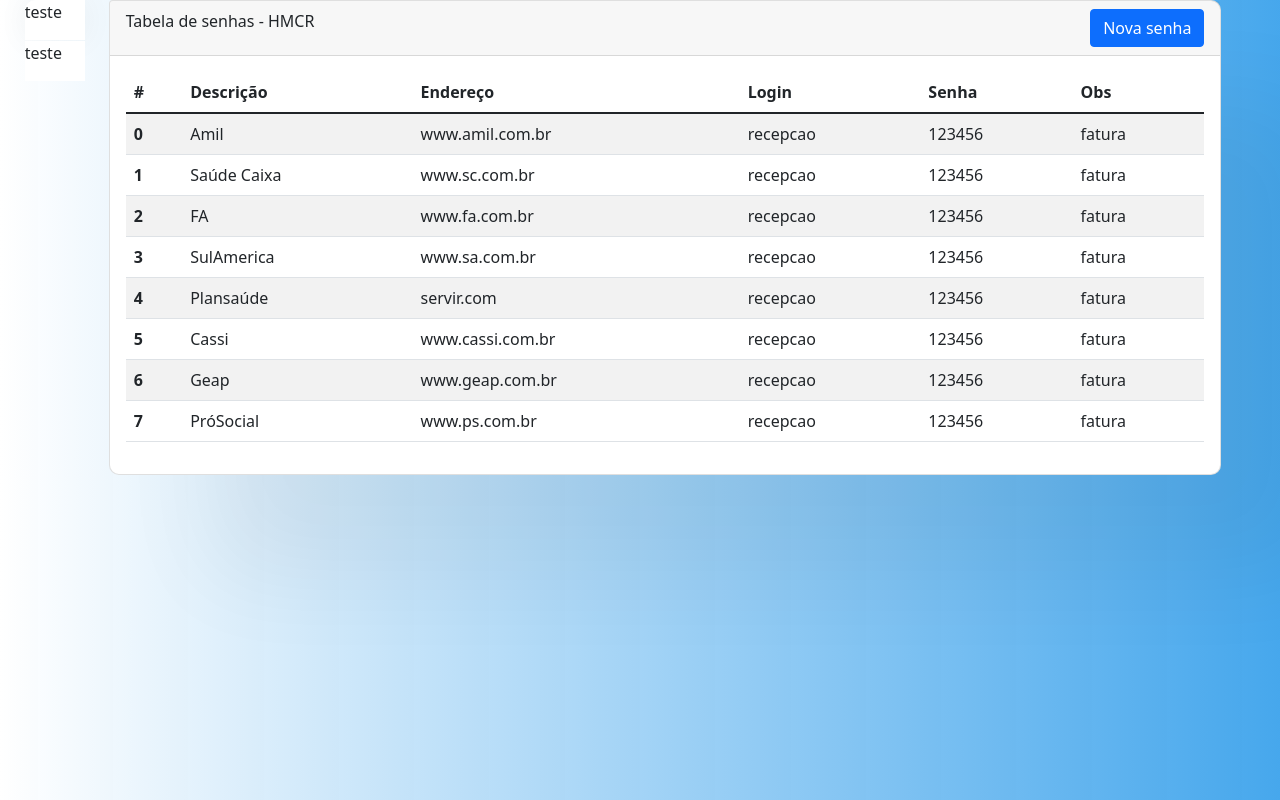
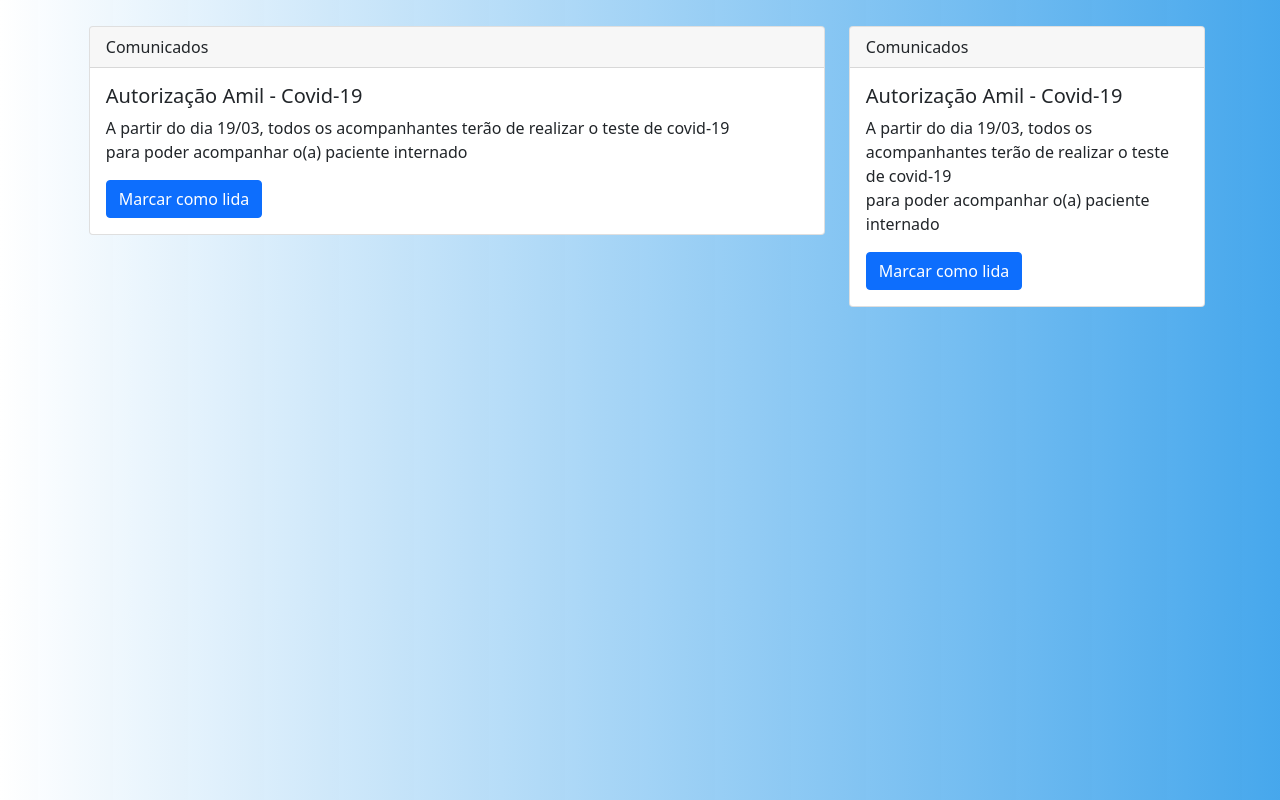
Before and after one commit to wesmnovaes/intranet-basica, an Angular app: page / in a window 1280 px wide. Built offline with nearby package versions, Linux system fonts and the light colour scheme.

Commit message:
Criando componente Home (pagina inicial) e ajustes no css

```diff
--- a/src/app/app-routing.module.ts
+++ b/src/app/app-routing.module.ts
@@ -2,9 +2,11 @@
 import { Routes, RouterModule } from '@angular/router';
 
 import { SenhaComponent } from './senha/senha.component';
+import { HomeComponent } from './home/home.component';
 
 const routes: Routes = [
-  {path: '', component: SenhaComponent}
+  {path: '', component: HomeComponent},
+  {path: 'senhas', component: SenhaComponent}
 ];
 
 @NgModule({
--- a/src/app/app.component.css
+++ b/src/app/app.component.css
@@ -1,4 +1,4 @@
-.container-fluid{
+.container{
 	margin-top: 2%;
     margin-left: 6%;
 }
--- a/src/app/app.component.html
+++ b/src/app/app.component.html
@@ -1,3 +1,3 @@
-<div class="container-fuid">
+<div class="container">
     <router-outlet></router-outlet>
 </div>
--- a/src/app/app.module.ts
+++ b/src/app/app.module.ts
@@ -5,12 +5,14 @@
 import { AppComponent } from './app.component';
 import { SenhaComponent } from './senha/senha.component';
 import { CrudSenhasComponent } from './senha/crud-senhas/crud-senhas.component';
+import { HomeComponent } from './home/home.component';
 
 @NgModule({
   declarations: [
     AppComponent,
     SenhaComponent,
-    CrudSenhasComponent
+    CrudSenhasComponent,
+    HomeComponent
   ],
   imports: [
     BrowserModule,
--- /dev/null
+++ b/src/app/home/home.component.html
@@ -0,0 +1,26 @@
+<div class="row">
+    <div class="col-8">
+        <div class="card">
+            <div class="card-header">
+            Comunicados
+            </div>
+            <div class="card-body">
+            <h5 class="card-title">Autorização Amil - Covid-19</h5>
+            <p class="card-text">A partir do dia 19/03, todos os acompanhantes terão de realizar o teste de covid-19 <br> para poder acompanhar o(a) paciente internado</p>
+            <a href="#" class="btn btn-primary">Marcar como lida</a>
+            </div>
+        </div>
+    </div>
+    <div class="col-4">
+        <div class="card">
+            <div class="card-header">
+                    Comunicados
+            </div>
+            <div class="card-body">
+                <h5 class="card-title">Autorização Amil - Covid-19</h5>
+                <p class="card-text">A partir do dia 19/03, todos os acompanhantes terão de realizar o teste de covid-19 <br> para poder acompanhar o(a) paciente internado</p>
+                <a href="#" class="btn btn-primary">Marcar como lida</a>
+            </div>
+        </div>
+    </div>
+</div>
--- /dev/null
+++ b/src/app/home/home.component.ts
@@ -0,0 +1,15 @@
+import { Component, OnInit } from '@angular/core';
+
+@Component({
+  selector: 'app-home',
+  templateUrl: './home.component.html',
+  styleUrls: ['./home.component.css']
+})
+export class HomeComponent implements OnInit {
+
+  constructor() { }
+
+  ngOnInit(): void {
+  }
+
+}
--- a/src/app/senha/senha.component.css
+++ b/src/app/senha/senha.component.css
@@ -1,33 +1,39 @@
 .form-1{
-    width: 95%;
+    width: 98%;
     box-shadow:100px 100px 100px rgba(0, 0, 0, 0.05000000074505806);
 	background-color:#ffffff;
-	/*border-top-left-radius:10px;*/
 	border-top-right-radius:10px;
 	border-bottom-left-radius:10px;
 	border-bottom-right-radius:10px;
 }
 .tabs_home{
-	/*position: float;*/
-	width: 60px;
-	height: 40px;
+	width: 100px;
+	height: 60px;
 	background-color: #ffffff;
 	margin-left: 1.5%;
 	border-top-left-radius: 10px;
-	/*border-bottom-left-radius: 10px;*/
 	border-color: f2f5f6;
-	box-shadow: 0 0 2em rgba(0, 0, 0, 0.05);
+	box-shadow: 9 10 8 rgba(0, 0, 0, 0.05);
 }
 .tabs_outras{
-	/*position: float;*/
-	width: 60px;
-	height: 40px;
+	width: 100px;
+	height: 60px;
 	background-color: #ffffff;
 	margin-top: 1%;
 	margin-left: 1.5%;
 	border-color: f2f5f6;
+}
+.grid_00{
+	margin-left: -10px;
+}
+.grid_01{
+	margin-right: -12px;
+}
 
+
+.teste{
+	background-color: brown;
 }
-.inline-flex{
-
+.teste1{
+	background-color: blueviolet;
 }
--- a/src/app/senha/senha.component.html
+++ b/src/app/senha/senha.component.html
@@ -1,12 +1,12 @@
-<div class="row inline-flex">
-    <div class="col-1">
-        <div class="d-flex justify-content-end flex-wrap">
-            <div class="tabs_home ">teste</div>
-            <div class="tabs_outras">teste</div>
+<div class="row">
+    <div class="col-md-1">
+        <div class="d-flex flex-wrap justify-content-center grid_01">
+            <div class="tabs_home">teste</div>
         </div>
     </div>
-    <div class="col-11">
-        <div class="card bx-sw form-1" >
+    <div class="col-md-11">
+        <div class="d-flex justify-content-start grid_00">
+        <div class="card bx-sw form-1">
             <div class="card-header">
                 <div class="row">
                     <div class="col">
@@ -33,7 +33,7 @@
                     <tr *ngFor="let senha of DadosTabela; let i = index">
                         <th scope="row">{{i}}</th>
                         <td>{{senha.descr}}</td>
-                        <td>{{senha.end}}</td>
+                        <td> <a href="{{senha.end}}"> {{senha.end}}  </a></td>
                         <td>{{senha.login}}</td>
                         <td>{{senha.senha}}</td>
                         <td>{{senha.obs}}</td>
@@ -43,4 +43,5 @@
             </div>
         </div>
     </div>
+    </div>
 </div>
```
Also changed, not shown: src/app/home/home.component.css (added), 1 other file (tests, documents, lock files or other folders).
